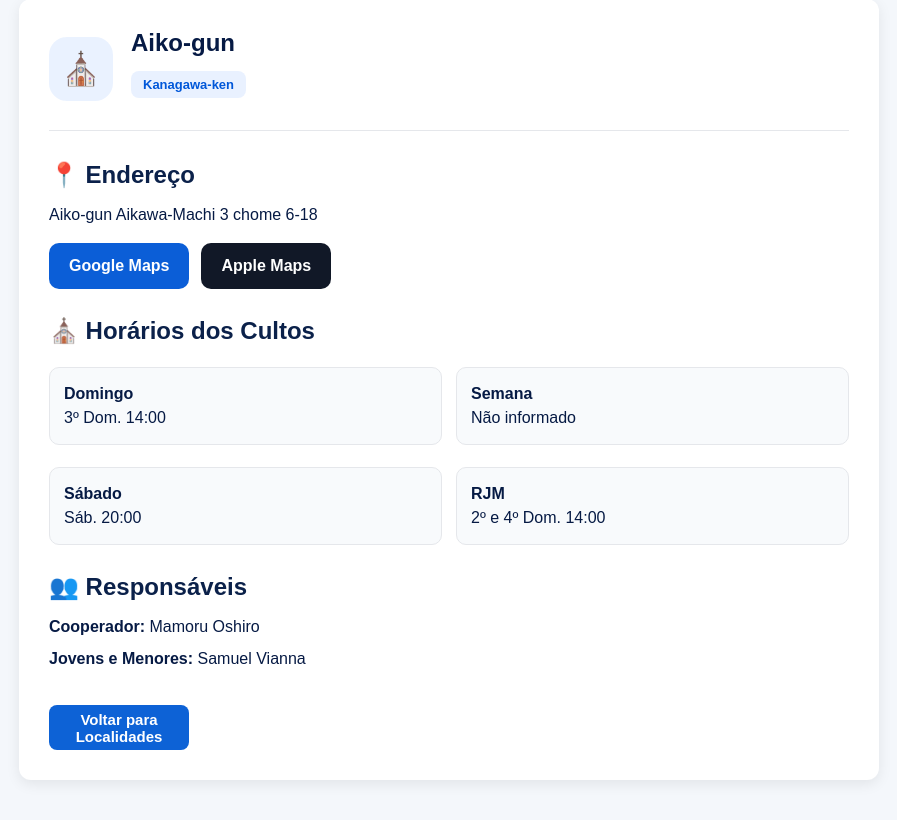
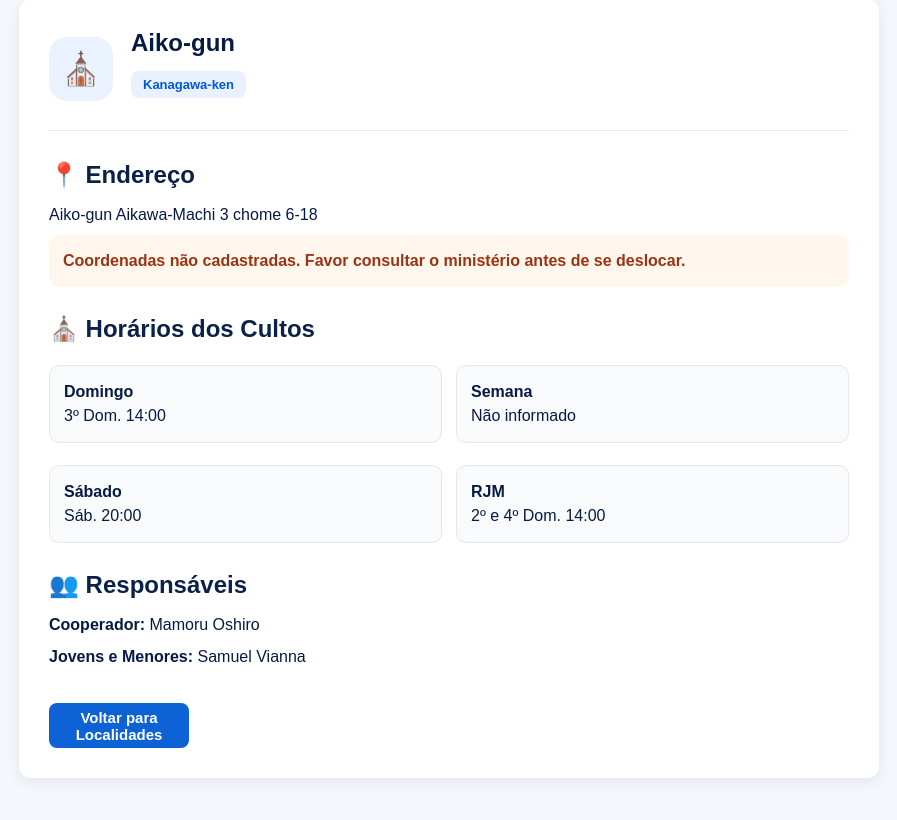
Before and after one commit to andrehagui/avisos_igreja, a Flask app: page /localidade/aiko in a window 1280 px wide. Shown: the part 151-971 px from the top of the page, without its empty margins (191-1088 px from the left). After the commit the page ends 942 px from the top, so only its background shows below. Run offline with Flask 3, Linux system fonts and the light colour scheme; data comes from the database, SQL or seed files in the repository.

Commit message:
Corrige link Google Maps como destino

```diff
--- a/app.py
+++ b/app.py
@@ -50,7 +50,7 @@ def montar_links_mapa(igreja):
     endereco = igreja["endereco"]
     tem_coordenadas = coordenadas_disponiveis(igreja)
 
-    if not tem_coordenadas and not endereco_disponivel(endereco):
+    if not tem_coordenadas:
         return []
 
     enderecos = [
@@ -59,33 +59,16 @@ def montar_links_mapa(igreja):
         if parte.strip()
     ]
 
-    if tem_coordenadas:
-        destino = f"{igreja['latitude']},{igreja['longitude']}"
-        destino_url = quote_plus(destino)
-        consulta = montar_consulta_mapa(igreja, enderecos[0]) if enderecos else destino
+    destino = f"{igreja['latitude']},{igreja['longitude']}"
+    destino_url = quote_plus(destino)
+    consulta = montar_consulta_mapa(igreja, enderecos[0]) if enderecos else destino
 
-        return [{
-            "rotulo": "Endereço",
-            "consulta": consulta,
-            "google": f"https://www.google.com/maps/dir/?api=1&destination={destino_url}",
-            "apple": f"https://maps.apple.com/?ll={destino_url}&q={destino_url}"
-        }]
-
-    links = []
-
-    for indice, endereco_item in enumerate(enderecos, start=1):
-        consulta = montar_consulta_mapa(igreja, endereco_item)
-        consulta_url = quote_plus(consulta)
-        rotulo = "Endereço" if len(enderecos) == 1 else f"Local {indice}"
-
-        links.append({
-            "rotulo": rotulo,
-            "consulta": consulta,
-            "google": f"https://www.google.com/maps/dir/?api=1&destination={consulta_url}",
-            "apple": f"https://maps.apple.com/?q={consulta_url}"
-        })
-
-    return links
+    return [{
+        "rotulo": "Endereço",
+        "consulta": consulta,
+        "google": f"https://www.google.com/maps/dir/?api=1&destination={destino_url}",
+        "apple": f"https://maps.apple.com/?ll={destino_url}&q={destino_url}"
+    }]
 
 
 def preparar_igreja(igreja):
--- a/templates/localidade.html
+++ b/templates/localidade.html
@@ -67,9 +67,15 @@
                     {% endfor %}
                 </div>
             {% else %}
+                {% if igreja["endereco"] and igreja["endereco"] != "Consultar o Ministério" %}
+                <p class="aviso-endereco">
+                    Coordenadas não cadastradas. Favor consultar o ministério antes de se deslocar.
+                </p>
+                {% else %}
                 <p class="aviso-endereco">
                     Este local utiliza salão alternativo. Favor consultar o ministério.
                 </p>
+                {% endif %}
             {% endif %}
         </div>
 
```
